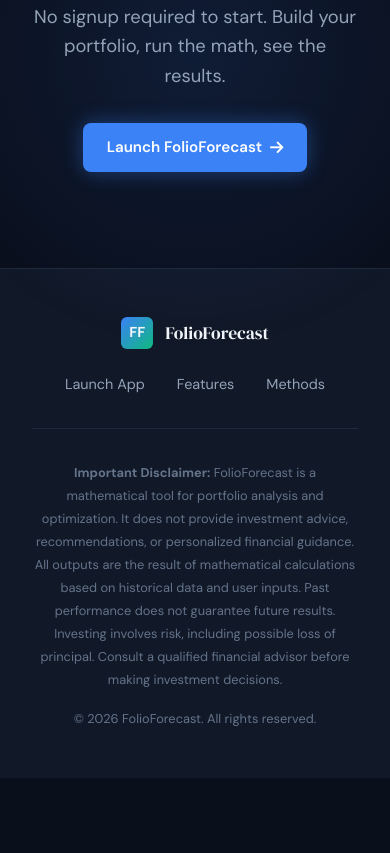
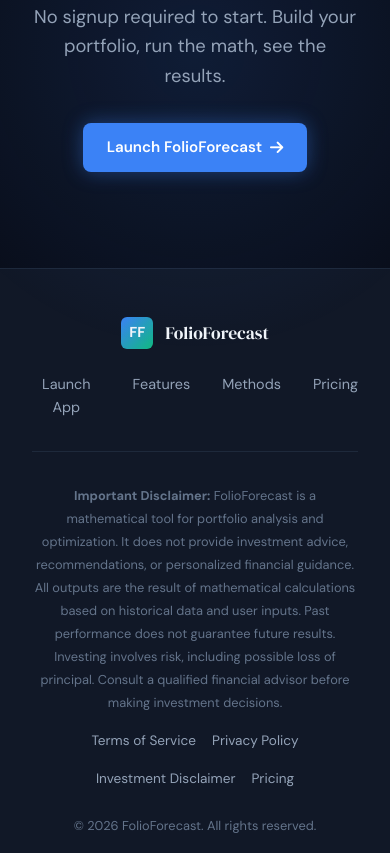
Before and after one commit to shadow6-actual/V6_EODHD_POpt, a plain HTML site: page webapp/templates/landing.html in a window 390 px wide. Shown: the part 4541-5394 px from the top of the page. Before the commit the page ends 5319 px from the top, so only its background shows below. Drawn offline with Linux system fonts and the light colour scheme.

Commit message:
Update landing.html
disclaimer visibility fix

```diff
--- a/webapp/templates/landing.html
+++ b/webapp/templates/landing.html
@@ -654,7 +654,7 @@
         .footer {
             background: var(--color-bg-elevated);
             border-top: 1px solid var(--color-border);
-            padding: 3rem 2rem;
+            padding: 3rem 2rem 1rem;
         }
 
         .footer-content {
@@ -718,6 +718,31 @@
             line-height: 1.8;
         }
 
+        .footer-legal-links {
+            display: flex;
+            justify-content: center;
+            gap: 1.5rem;
+            margin-top: 1rem;
+            flex-wrap: wrap;
+        }
+
+        .footer-legal-links a {
+            color: var(--color-text-muted);
+            text-decoration: none;
+            font-size: 0.85rem;
+            transition: color 0.2s;
+        }
+
+        .footer-legal-links a:hover {
+            color: var(--color-primary);
+        }
+
+        .footer-copyright {
+            color: var(--color-text-dim);
+            font-size: 0.8rem;
+            margin-top: 1.5rem;
+        }
+
         /* Responsive */
         @media (max-width: 968px) {
             .hero-content {
@@ -773,6 +798,10 @@
                 flex-direction: column;
                 align-items: center;
             }
+
+            .footer-legal-links {
+                gap: 1rem;
+            }
         }
     </style>
 </head>
@@ -786,6 +815,7 @@
         <div class="nav-links">
             <a href="#features" class="nav-link">Features</a>
             <a href="#methods" class="nav-link">Methods</a>
+            <a href="/pricing" class="nav-link">Pricing</a>
             <a href="/app" class="btn btn-primary">
                 Launch App <i class="fas fa-arrow-right"></i>
             </a>
@@ -1014,7 +1044,7 @@
         </div>
     </section>
 
-    <!-- Footer -->
+    <!-- Footer with Legal Links -->
     <footer class="footer">
         <div class="footer-content">
             <div class="footer-logo">
@@ -1025,6 +1055,7 @@
                 <a href="/app" class="footer-link">Launch App</a>
                 <a href="#features" class="footer-link">Features</a>
                 <a href="#methods" class="footer-link">Methods</a>
+                <a href="/pricing" class="footer-link">Pricing</a>
             </div>
         </div>
         <div class="footer-disclaimer">
@@ -1035,7 +1066,13 @@
                 Past performance does not guarantee future results. Investing involves risk, including possible loss of principal.
                 Consult a qualified financial advisor before making investment decisions.
             </p>
-            <p style="margin-top: 1rem;">
+            <div class="footer-legal-links">
+                <a href="/terms">Terms of Service</a>
+                <a href="/privacy">Privacy Policy</a>
+                <a href="/disclaimer">Investment Disclaimer</a>
+                <a href="/pricing">Pricing</a>
+            </div>
+            <p class="footer-copyright">
                 © 2026 FolioForecast. All rights reserved.
             </p>
         </div>
```
